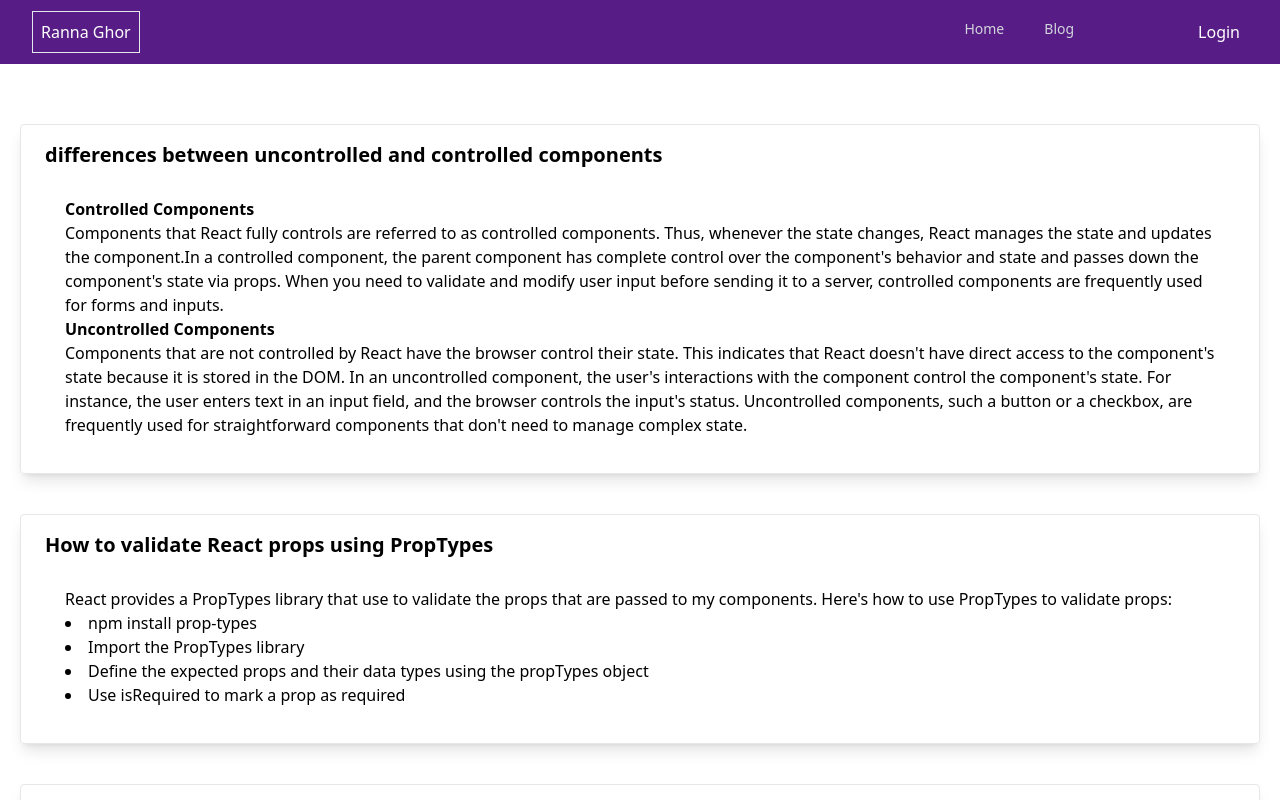
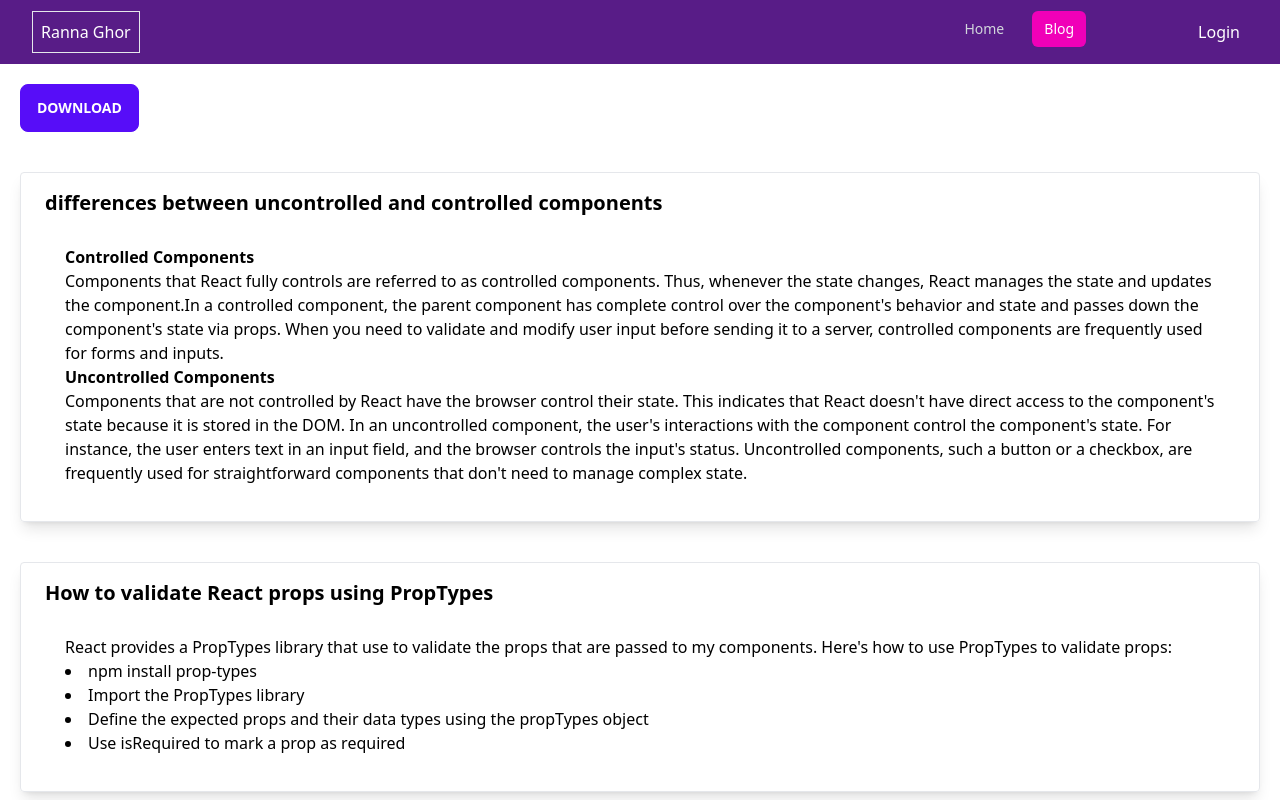
Before and after one commit to mahfuj2406/Ranna-Ghor-Client, a React (Vite) app: page /blogs in a window 1280 px wide. Shown: the top 800 px of the page. Built offline with nearby package versions, Linux system fonts and the light colour scheme; no server answers.

Commit message:
active link added

```diff
--- a/package.json
+++ b/package.json
@@ -19,6 +19,7 @@
     "react-dom": "^18.2.0",
     "react-icons": "^4.8.0",
     "react-router-dom": "^6.11.0",
+    "react-toastify": "^9.1.2",
     "sort-by": "^1.2.0"
   },
   "devDependencies": {
--- /dev/null
+++ b/src/components/ActiveLink.jsx
@@ -0,0 +1,19 @@
+import React from 'react';
+import { NavLink } from 'react-router-dom';
+
+const ActiveLink = ({ to, children }) => {
+    return (
+        <NavLink
+            to={to}
+            className={({ isActive }) =>
+                isActive
+                    ? " text-decoration-none text-white bg-secondary  rounded-md px-3 py-2 text-sm font-medium"
+                    : "text-decoration-none text-gray-300  rounded-md px-3 py-2 text-sm font-medium"
+            }
+        >
+            {children}
+        </NavLink>
+    );
+};
+
+export default ActiveLink;
--- a/src/components/Blog/Blog.jsx
+++ b/src/components/Blog/Blog.jsx
@@ -1,9 +1,12 @@
 import React from 'react';
 import './Blog.css'
+import html2canvas from "html2canvas";
+import jsPDF from "jspdf";
 
 const Blog = () => {
     return (
         <div className='w-full p-5'>
+            <button className='btn btn-primary'>Download</button>
             <div className="max-w-screen rounded overflow-hidden shadow-lg my-10 border">
                 <div className="px-6 py-4">
                     <div className="font-bold text-xl mb-2 text-black" >differences between uncontrolled and controlled components</div>
--- a/src/components/Header/Header.jsx
+++ b/src/components/Header/Header.jsx
@@ -3,6 +3,7 @@ import { Link } from 'react-router-dom';
 import { AuthContext } from '../../providers/AuthProviders';
 import { UserCircleIcon } from '@heroicons/react/24/solid'
 import './Header.css'
+import ActiveLink from '../ActiveLink';
 
 const Header = () => {
 
@@ -34,9 +35,9 @@ const Header = () => {
                             </h1>
                             <div className="hidden sm:ml-6 sm:block">
                                 <div className="flex space-x-4">
-                                    <Link to="/" className="text-gray-300 hover:bg-gray-700 hover:text-white rounded-md px-3 py-2 text-sm font-medium" >Home</Link>
+                                    <ActiveLink to="/" className="" >Home</ActiveLink>
                                     {/* <Link to="/recipe" className="text-gray-300 hover:bg-gray-700 hover:text-white rounded-md px-3 py-2 text-sm font-medium">Recipe</Link> */}
-                                    <Link to="/blogs" className="text-gray-300 hover:bg-gray-700 hover:text-white rounded-md px-3 py-2 text-sm font-medium">Blog</Link>
+                                    <ActiveLink to="/blogs" className="text-gray-300 hover:bg-gray-700 hover:text-white rounded-md px-3 py-2 text-sm font-medium">Blog</ActiveLink>
 
                                 </div>
                             </div>
--- a/src/components/Login/Login.jsx
+++ b/src/components/Login/Login.jsx
@@ -1,8 +1,9 @@
-import React, { useContext } from 'react';
+import React, { useContext, useState } from 'react';
 import { Link, useLocation, useNavigate } from 'react-router-dom';
 import { AuthContext } from '../../providers/AuthProviders';
 
 const Login = () => {
+    const [error, setError] = useState("");
 
     const location = useLocation();
     const from = location.state?.from?.pathname || '/';
@@ -27,6 +28,7 @@ const Login = () => {
             })
             .catch(error => {
                 console.log(error);
+                setError(error.message)
             })
 
     }
@@ -40,6 +42,7 @@ const Login = () => {
             })
             .catch(error => {
                 console.log(error);
+                setError(error.message)
             })
     }
 
@@ -52,6 +55,7 @@ const Login = () => {
             })
             .catch(error => {
                 console.log(error);
+                setError(error.message)
             })
     }
     return (
@@ -81,6 +85,7 @@ const Login = () => {
                             <button className="btn btn-primary">Login</button>
                         </div>
                     </form>
+                    <p className='text-red-400 p-2'>{error}</p>
                     <Link to='/register' className='link link-hover mx-auto mb-5'>New to RannaGhor?
                     </Link>
 
--- a/src/components/RecipeCard/RecipeCard.jsx
+++ b/src/components/RecipeCard/RecipeCard.jsx
@@ -1,10 +1,13 @@
 import React, { useState } from 'react';
+import { ToastContainer, toast } from 'react-toastify';
+  import 'react-toastify/dist/ReactToastify.css';
 
 import { HeartIcon,StarIcon } from '@heroicons/react/24/solid'
 
 const RecipeCard = (props) => {
     const [desable, setDisable] =useState(false);
     const disableBtn=()=>{
+        toast("The recipe is your favorite")
         setDisable(true);
     }
     const { recipeName, recipeId, ratings } = props.value;
@@ -32,7 +35,8 @@ const RecipeCard = (props) => {
                     </p>
                 </div>
                 <div className="px-6 pt-4 pb-2">
-                    <button disabled={desable} onClick={disableBtn} className="btn btn-danger inline-block bg-gray-200 hover:bg-slate-500 rounded-full px-3 py-1 text-sm font-semibold text-gray-700 mr-2 mb-2">Favourite</button><span><StarIcon className=" ms-4 h-6 w-6 text-blue-500 inline me-1" />{ratings}</span>
+                    <button disabled={desable} onClick={disableBtn} className="btn btn-danger inline-block bg-gray-200 hover:bg-slate-500 rounded-full px-3 py-1 text-sm font-semibold text-gray-700 mr-2 mb-2">Favourite</button><ToastContainer></ToastContainer>
+                    <span><StarIcon className=" ms-4 h-6 w-6 text-blue-500 inline me-1" />{ratings}</span>
                 </div>
             </div>
         </div>
--- a/src/components/Register/Register.jsx
+++ b/src/components/Register/Register.jsx
@@ -1,8 +1,9 @@
-import React, { useContext } from 'react';
+import React, { useContext, useState } from 'react';
 import { Link } from 'react-router-dom';
 import { AuthContext } from '../../providers/AuthProviders';
 
 const Register = () => {
+    const [error, setError] = useState("");
 
     const { user, createUser,profileUpdate } = useContext(AuthContext);
     console.log(createUser);
@@ -23,10 +24,12 @@ const Register = () => {
             profileUpdate(name,photo)
             .then(res=>console.log("Profile updated",res))
             .catch(error=> console.log(error.message))
+            setError(error.message);
             form.reset();
         })
         .catch(error=>{
             console.log(error);
+            setError(error.message);
         })
     }
     return (
@@ -67,6 +70,7 @@ const Register = () => {
                             <button className="btn btn-primary">Register</button>
                         </div>
                     </form>
+                    <p className='text-red-400'>{error} </p>
                     <Link to='/login' className='link link-hover mx-auto mb-5'>already have an account?
                     </Link>
                 </div>
```
Also changed, not shown: 1 other file (tests, documents, lock files or other folders).
